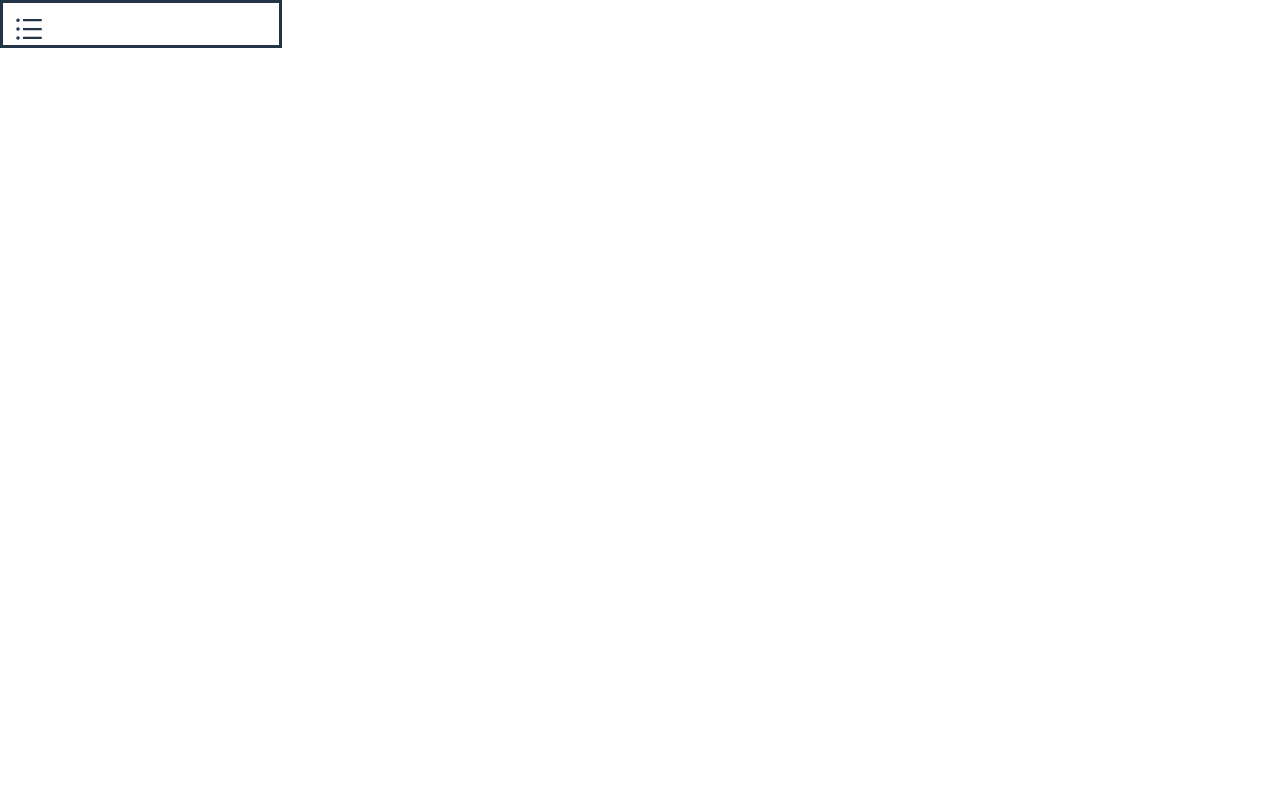
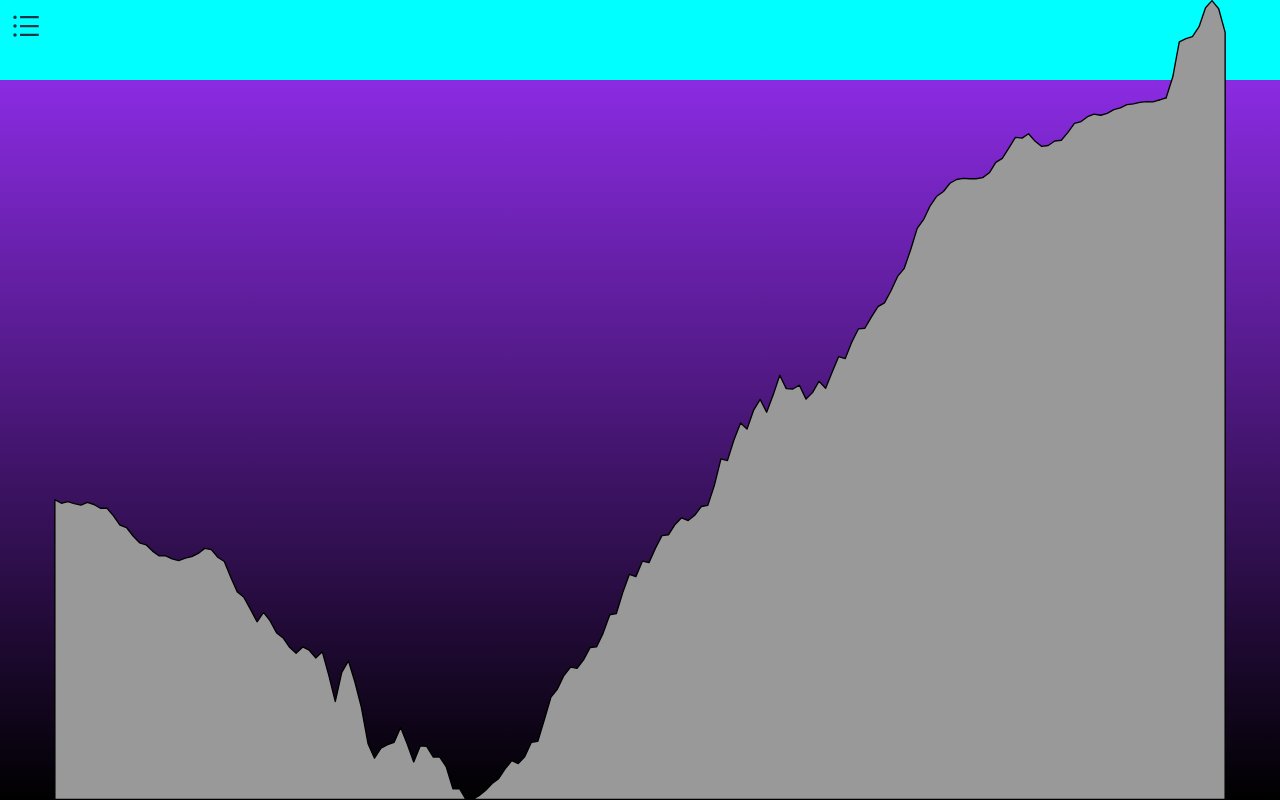
Before and after one commit to marcelostockle/sat03, a React (Vite) app: page / in a window 1280 px wide. Built offline with nearby package versions, Linux system fonts and the light colour scheme.

Commit message:
Background chart

```diff
--- a/src/App.jsx
+++ b/src/App.jsx
@@ -3,7 +3,6 @@ import HomePage from './HomePage'
 import StoriesPage from './StoriesPage'
 import StorePage from './StorePage'
 import AboutPage from './AboutPage'
-import './App.css'
 
 function App() {
   return <Router>
--- a/src/HomePage.jsx
+++ b/src/HomePage.jsx
@@ -1,13 +1,14 @@
 import React from 'react'
 import Sidebar from './Sidebar'
+import OceanChart from './OceanChart'
 import './home.css'
 
 const HomePage = () => {
-  return <div>
+  return <div className='container'>
     <div className='left-div'>
       <Sidebar/>
     </div>
-
+    <OceanChart/>
   </div>
 }
 
--- /dev/null
+++ b/src/OceanChart.css
@@ -0,0 +1,23 @@
+.ocean-chart {
+  width: inherit;
+  display: flex;
+  flex-direction: column;
+}
+.bottom-img {
+  height: 100vh;
+}
+.firmamento {
+  position: absolute;
+  background-color: aqua;
+  height: 10vh;
+  width: 100%;
+  z-index: -1;
+}
+.abyss {
+  position: absolute;
+  background-image: linear-gradient(blueviolet, black);
+  top: 10vh;
+  height: 90vh;
+  width: 100%;
+  z-index: -1;
+}
--- /dev/null
+++ b/src/OceanChart.jsx
@@ -0,0 +1,12 @@
+import React from 'react'
+import './OceanChart.css'
+
+const OceanChart = () => {
+  return <div className='ocean-chart'>
+    <img className="bottom-img" src="/opc_3.svg"/>
+    <div className='firmamento'/>
+    <div className='abyss'/>
+  </div>
+}
+
+export default OceanChart
--- a/src/home.css
+++ b/src/home.css
@@ -1,3 +1,10 @@
+#root {
+  width: 100%;
+}
+.container {
+  display: grid;
+  width: inherit;
+}
 .left-div {
   position: absolute;
   top: 0;
--- a/src/sidebar.css
+++ b/src/sidebar.css
@@ -3,7 +3,6 @@
 }
 .sidebar {
   display: grid;
-  border-style: solid;
 }
 .sidebar-list {
   display: flex;
@@ -16,5 +15,7 @@
 }
 .sidebar-list-item {
   background-color: bisque;
-  margin-bottom: 1px;
+  border-style: solid;
+  border-width: 1px;
+  border-color:gray;
 }
```
Also changed, not shown: public/opc_3.svg (added).
